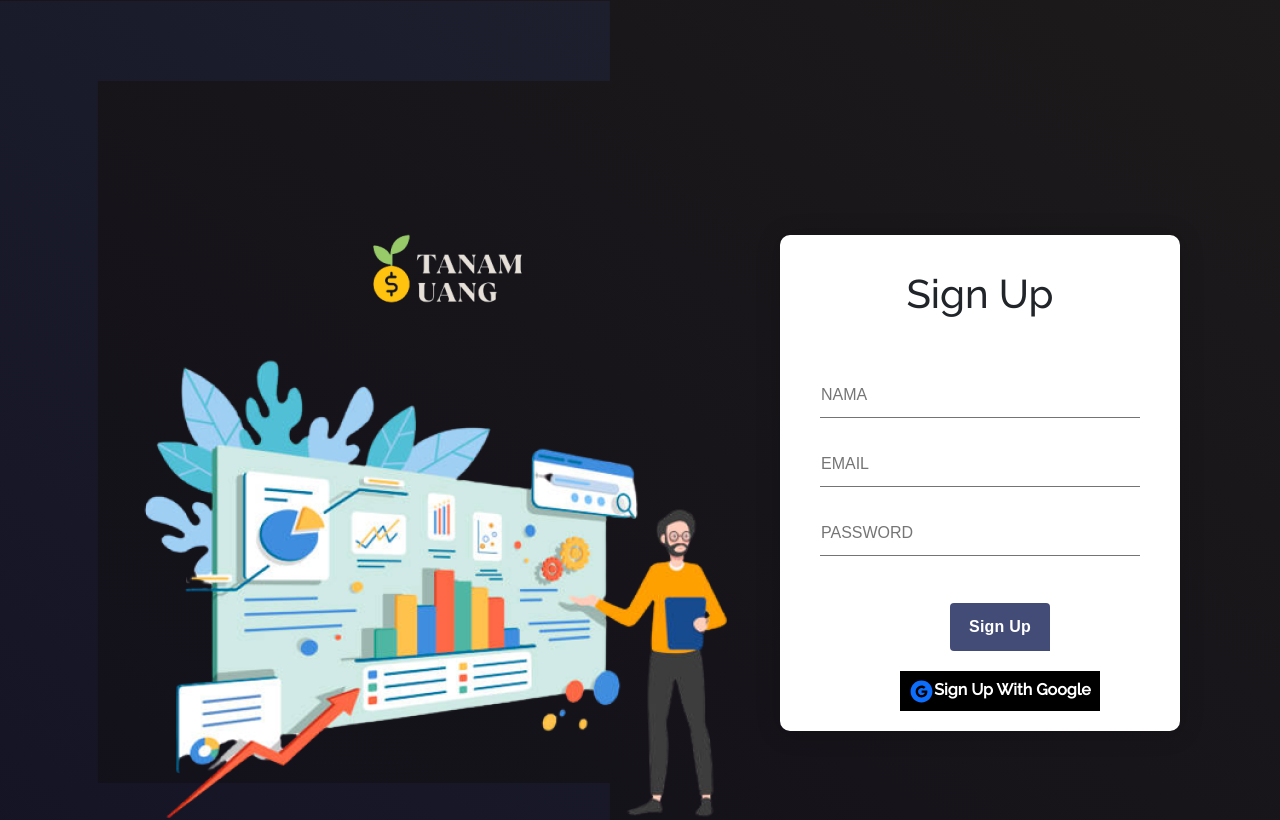
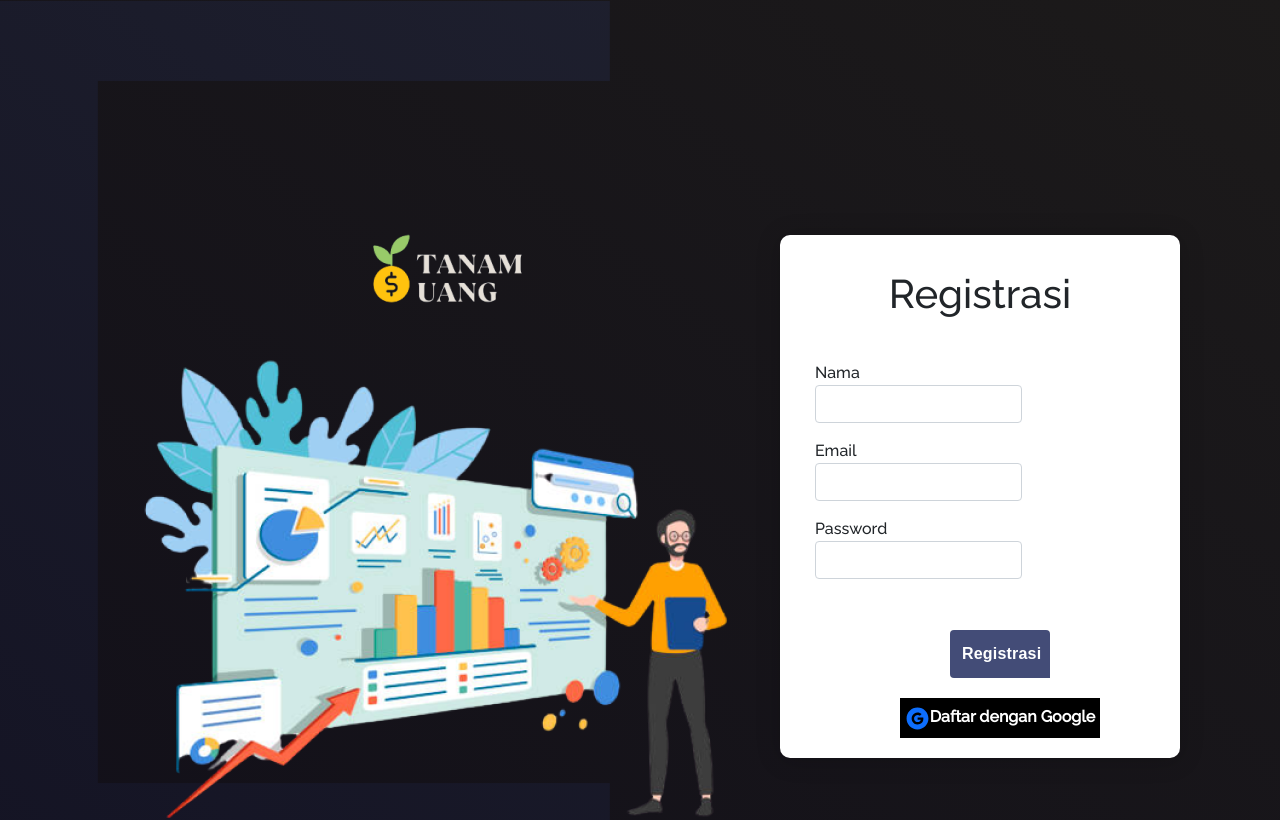
Before and after one commit to AngelNikijuluw/Group-2, a React (Create React App) app: page /SignUp in a window 1280 px wide. Shown: the top 820 px of the page. Built offline with nearby package versions, Linux system fonts and the light colour scheme.

Commit message:
All Done

```diff
--- a/src/pages/Login/Login.js
+++ b/src/pages/Login/Login.js
@@ -27,28 +27,39 @@
 
         <div class="login-form">
           <form>
-            <h1>Sign In</h1>
+            <h1>Login</h1>
             <div class="content">
-              <div class="input-field">
+              <div class="col-md-4 mb-3">
+                <label
+                  style={{ textAlign: "justify" }}
+                  for="validationCustom01"
+                >
+                  Email
                   <input
-                  type="email"
-                  placeholder="Email"
-                  autocomplete="nope"
+                    type="text"
+                    class="form"
+                    id="validationCustom01"
                     required
                   ></input>
+                  <div class="valid-feedback">Look</div>
+                </label>
               </div>
-              <div class="input-field">
+              <div class="col-md-4 mb-3">
+                <label style={{ textAlign: "left" }} for="validationCustom01">
+                  Password
                   <input
                     type="password"
-                  placeholder="Password"
-                  autocomplete="new-password"
+                    class="form"
+                    id="validationCustom01"
                     required
                   ></input>
+                  <div class="valid-feedback">Look</div>
+                </label>
               </div>
             </div>
             <div class="action">
               <a href="/Profile" class="btn btn-secondary">
-                Sign In
+                Login
               </a>
             </div>
             <div class="google">
@@ -56,12 +67,12 @@
                 <a href="/">
                   <AiFillGoogleCircle size={25} />
                 </a>
-                Sign In with Google
+                Login dengan Google
               </button>
             </div>
             <div>
               <p>
-                Don’t have an account yet? <a href="/SignUp">Sign up</a>.
+                Belum Memiliki Akun? <a href="/SignUp">Registrasi</a>.
               </p>
             </div>
           </form>
--- a/src/pages/Profile/Membership.js
+++ b/src/pages/Profile/Membership.js
@@ -51,6 +51,10 @@
                 marginRight: "200px",
               }}
             >
+              <p style={{ fontSize: "18px" }}>
+                <a href="/"></a>
+                Dengan jadi member kamu bisa mendapatkan akses ke
+              </p>
               <p style={{ textTransform: "uppercase", fontSize: "20px" }}>
                 <a href="/">
                   <img
--- a/src/pages/Profile/Profile.js
+++ b/src/pages/Profile/Profile.js
@@ -40,7 +40,7 @@
               novalidate
             >
               <div class="row">
-                <div class="col-md-4 mb-3">
+                <div style={{ marginRight: "50px" }} class="col-md-4 mb-3">
                   <label
                     style={{ textAlign: "justify" }}
                     for="validationCustom01"
@@ -50,7 +50,6 @@
                       type="text"
                       class="form-control"
                       id="validationCustom01"
-                      placeholder="First name"
                       value="Back to Bed"
                       required
                     ></input>
@@ -66,8 +65,6 @@
                     <input
                       type="text"
                       class="form-control"
-                      id="validationCustom01"
-                      placeholder="First name"
                       value="B2B@gmail.com"
                       required
                     ></input>
@@ -82,7 +79,7 @@
               novalidate
             >
               <div class="row">
-                <div class="col-md-4 mb-3">
+                <div class="col-md-4 mb-3" style={{ marginRight: "50px" }}>
                   <label
                     style={{ textAlign: "justify" }}
                     for="validationCustom01"
@@ -92,7 +89,6 @@
                       type="text"
                       class="form-control"
                       id="validationCustom01"
-                      placeholder="First name"
                       value="+6281344256733"
                       required
                     ></input>
@@ -109,7 +105,6 @@
                       type="text"
                       class="form-control"
                       id="validationCustom01"
-                      placeholder="First name"
                       value="08/11/2022"
                       required
                     ></input>
@@ -125,19 +120,19 @@
               novalidate
             >
               <div class="row">
-                <div class="form-group col-md-4">
+                <div class="col-md-4 mb-3" style={{ marginRight: "50px" }}>
                   <label
                     style={{ textAlign: "justify" }}
                     for="validationCustom01"
                   >
                     Gender
-                    <select id="inputState" class="form-control">
-                      <option selected style={{ width: "200px" }}>
-                        Pilih{" "}
-                      </option>
-                      <option>Laki-Laki</option>
-                      <option>Perempuan</option>
-                    </select>
+                    <input
+                      type="text"
+                      class="form-control"
+                      id="validationCustom01"
+                      value="Laki-Laki"
+                      required
+                    ></input>
                     <div class="valid-feedback">Look</div>
                   </label>
                 </div>
@@ -151,7 +146,6 @@
                       type="text"
                       class="form-control"
                       id="validationCustom01"
-                      placeholder="First name"
                       value="Jakarta"
                       required
                     ></input>
@@ -170,7 +164,7 @@
               Save
             </button>
             <span style={{ marginLeft: "-400px" }}>
-              Change Password? <a href=".">Click Here</a>
+              Ubah Pasword? <a href=".">Klik Disini</a>
             </span>
           </Card>
           <Card
--- a/src/pages/SignUp/SignUp.js
+++ b/src/pages/SignUp/SignUp.js
@@ -22,36 +22,54 @@
         </div>
         <div class="login-form">
           <form>
-            <h1>Sign Up</h1>
+            <h1>Registrasi</h1>
             <div class="content">
-              <div class="input-field">
+              <div class="col-md-4 mb-3">
+                <label
+                  style={{ textAlign: "justify" }}
+                  for="validationCustom01"
+                >
+                  Nama
                   <input
-                  type="nama"
-                  placeholder="Nama"
-                  autocomplete="nope"
+                    type="text"
+                    class="form"
+                    id="validationCustom01"
                     required
                   ></input>
+                  <div class="valid-feedback">Look</div>
+                </label>
               </div>
-              <div class="input-field">
+              <div class="col-md-4 mb-3">
+                <label
+                  style={{ textAlign: "justify" }}
+                  for="validationCustom01"
+                >
+                  Email
                   <input
-                  type="email"
-                  placeholder="Email"
-                  autocomplete="nope"
+                    type="text"
+                    class="form"
+                    id="validationCustom01"
                     required
                   ></input>
+                  <div class="valid-feedback">Look</div>
+                </label>
               </div>
-              <div class="input-field">
+              <div class="col-md-4 mb-3">
+                <label style={{ textAlign: "left" }} for="validationCustom01">
+                  Password
                   <input
                     type="password"
-                  placeholder="Password"
-                  autocomplete="new-password"
+                    class="form"
+                    id="validationCustom01"
                     required
                   ></input>
+                  <div class="valid-feedback">Look</div>
+                </label>
               </div>
             </div>
             <div class="action">
               <a href="/Login" class="btn btn-secondary">
-                Sign Up
+                Registrasi
               </a>
             </div>
             <div class="google">
@@ -59,7 +77,7 @@
                 <a href="/">
                   <AiFillGoogleCircle size={25} />
                 </a>
-                Sign Up With Google
+                Daftar dengan Google
               </button>
             </div>
           </form>
--- a/src/style.css
+++ b/src/style.css
@@ -769,3 +769,16 @@
     width: 100%;
   }
 }
+.form {
+  padding: 0.375rem 0.75rem;
+  border: 1px solid #ced4da;
+  border-radius: 0.25rem;
+
+}
+.form:focus {
+  /* color: #212529; */
+  background-color: #fff;
+  border-color: #86b7fe;
+  outline: 0;
+  box-shadow: 0 0 0 0.25rem rgb(13 110 253 / 25%);
+}
```
Lines whose indentation alone changed are shown as unchanged.
